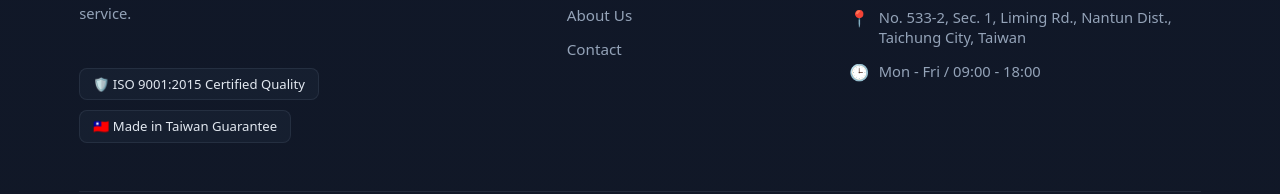
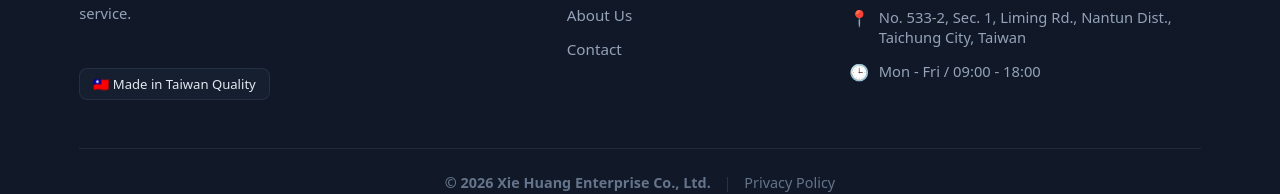
Before and after one commit to bouner-xh/xh-motorparts, a Next.js app: page /en/products in a window 1280 px wide. Shown: the part 1654-1848 px from the top of the page. Built offline with nearby package versions, Linux system fonts and the light colour scheme; no server answers; the database is empty.

Commit message:
fix(UX): 修正首頁品類卡片懸停縮放特效，並移除頁尾無效之 ISO 9001 認證標章

```diff
--- a/src/app/globals.css
+++ b/src/app/globals.css
@@ -288,6 +288,11 @@ textarea {
   width: 100%;
   height: 100%;
   object-fit: cover;
+  transition: transform 0.5s cubic-bezier(0.4, 0, 0.2, 1);
+}
+
+.category-card:hover .category-card__media img {
+  transform: scale(1.08);
 }
 
 .category-card__overlay {
--- a/src/components/layout/Footer.tsx
+++ b/src/components/layout/Footer.tsx
@@ -36,10 +36,7 @@ export function Footer({locale}: {locale: Locale}) {
           </p>
           <div className="footer-badge-list">
             <span className="footer-trust-badge">
-              🛡️ {isEn ? 'ISO 9001:2015 Certified Quality' : 'ISO 9001:2015 品質認證'}
-            </span>
-            <span className="footer-trust-badge">
-              🇹🇼 {isEn ? 'Made in Taiwan Guarantee' : '台灣在地工廠製造'}
+              🇹🇼 {isEn ? 'Made in Taiwan Quality' : '台灣在地工廠製造'}
             </span>
           </div>
         </div>
```
